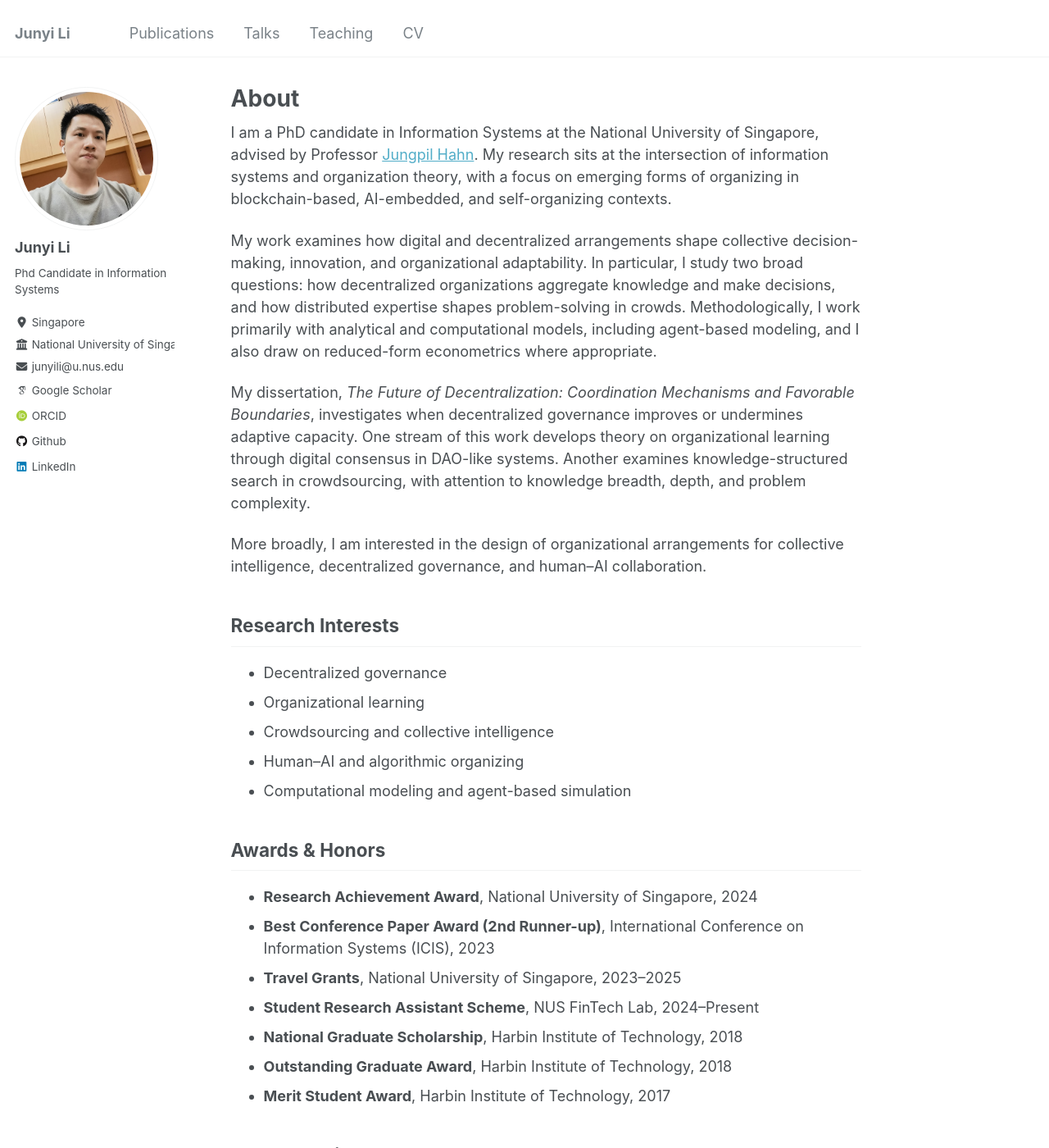
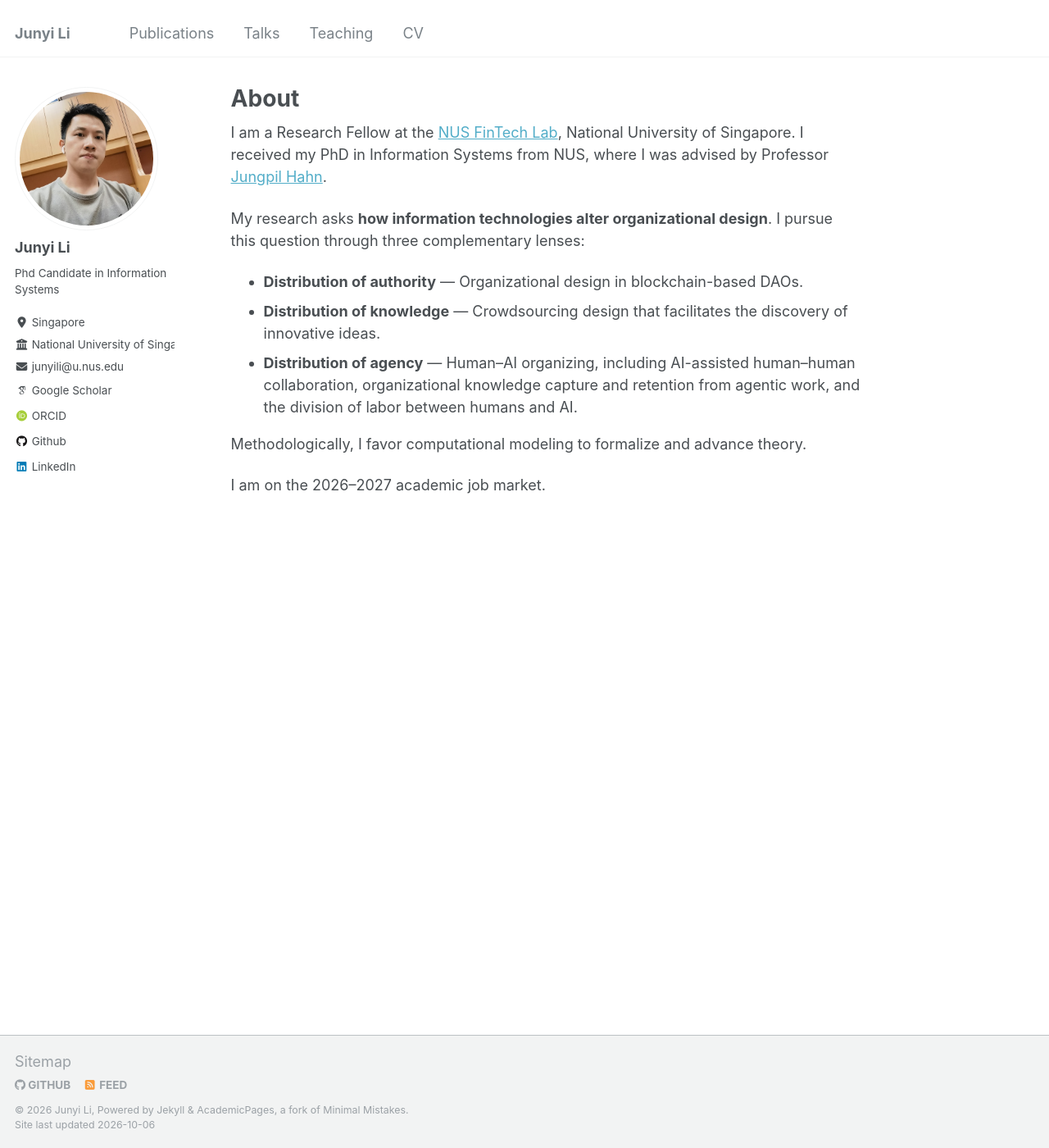
Before and after one commit to GrandJune/GrandJune.github.io, a Jekyll site: the page built from _pages/about.md, in a window 1280 px wide and 1400 px high. Shown: the whole window at 82% size. Built offline with Jekyll 4.4.1, drawn with Linux system fonts in a browser that asks for light colours; some web fonts are replaced; some of the changed text lies outside the part shown.

Commit message:
Update about.md

```diff
--- a/_pages/about.md
+++ b/_pages/about.md
@@ -9,45 +9,14 @@ redirect_from:
   - /about.html
 ---
 
-I am a PhD candidate in Information Systems at the National University of Singapore, advised by Professor [Jungpil Hahn](https://www.comp.nus.edu.sg/disa/people/jungpil/). My research sits at the intersection of information systems and organization theory, with a focus on emerging forms of organizing in blockchain-based, AI-embedded, and self-organizing contexts.
+I am a Research Fellow at the [NUS FinTech Lab](https://fintechlab.nus.edu.sg/), National University of Singapore. I received my PhD in Information Systems from NUS, where I was advised by Professor [Jungpil Hahn](https://www.comp.nus.edu.sg/disa/people/jungpil/).
 
-My work examines how digital and decentralized arrangements shape collective decision-making, innovation, and organizational adaptability. In particular, I study two broad questions: how decentralized organizations aggregate knowledge and make decisions, and how distributed expertise shapes problem-solving in crowds. Methodologically, I work primarily with analytical and computational models, including agent-based modeling, and I also draw on reduced-form econometrics where appropriate.
+My research asks **how information technologies alter organizational design**. I pursue this question through three complementary lenses:
 
-My dissertation, *The Future of Decentralization: Coordination Mechanisms and Favorable Boundaries*, investigates when decentralized governance improves or undermines adaptive capacity. One stream of this work develops theory on organizational learning through digital consensus in DAO-like systems. Another examines knowledge-structured search in crowdsourcing, with attention to knowledge breadth, depth, and problem complexity.
+- **Distribution of authority** — Organizational design in blockchain-based DAOs.
+- **Distribution of knowledge** — Crowdsourcing design that facilitates the discovery of innovative ideas.
+- **Distribution of agency** — Human–AI organizing, including AI-assisted human–human collaboration, organizational knowledge capture and retention from agentic work, and the division of labor between humans and AI.
 
-More broadly, I am interested in the design of organizational arrangements for collective intelligence, decentralized governance, and human–AI collaboration.
+Methodologically, I favor computational modeling to formalize and advance theory.
 
-## Research Interests
-
-- Decentralized governance
-- Organizational learning
-- Crowdsourcing and collective intelligence
-- Human–AI and algorithmic organizing
-- Computational modeling and agent-based simulation
-
-## Awards & Honors
-
-- **Research Achievement Award**, National University of Singapore, 2024
-- **Best Conference Paper Award (2nd Runner-up)**, International Conference on Information Systems (ICIS), 2023
-- **Travel Grants**, National University of Singapore, 2023–2025
-- **Student Research Assistant Scheme**, NUS FinTech Lab, 2024–Present
-- **National Graduate Scholarship**, Harbin Institute of Technology, 2018
-- **Outstanding Graduate Award**, Harbin Institute of Technology, 2018
-- **Merit Student Award**, Harbin Institute of Technology, 2017
-
-## Current Projects
-
-- **Organizational Learning Through Digital Consensus**
-  Revise and Resubmit at *MIS Quarterly*; Best Conference Paper Award (2nd Runner-up), ICIS 2023.
-
-- **The Wisdom of Knowledge-Structured Crowd: How Knowledge Breadth and Depth Shape Breakthroughs in Crowdsourcing**
-  In preparation for submission to *Information Systems Research*.
-
-- **Organizational Learning with Algorithmic Predictions**
-  Presented at CIST 2025.
-
-## Service
-
-My recent service includes coordinating the department brownbag seminar, organizing the PhD student reading group, and serving as a reviewer or session moderator for conferences including ICIS, AOM, and PACIS.
-
-You can find more details on my [CV](/cv/), [research](/publications/), and related pages on this site.
+I am on the 2026–2027 academic job market.
```
